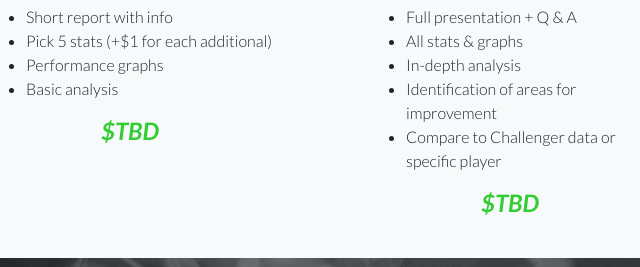
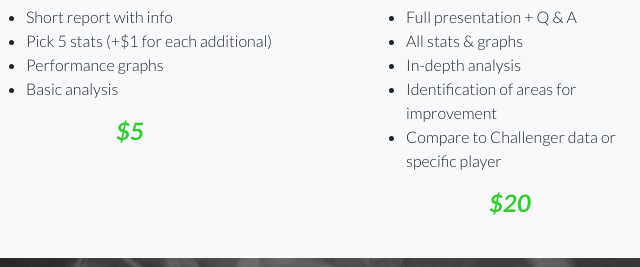
Before and after one commit to LoL-Genius/lol-genius.github.io, a website: page index.html in a window 1280 px wide. Shown: the part 2875-3142 px from the top of the page, 510-1150 px from the left. Drawn offline with Linux system fonts and the light colour scheme.

Commit message:
price update

```diff
--- a/index.html
+++ b/index.html
@@ -169,7 +169,7 @@
 				<li><p class="font-weight-light mb-0 text-left">Performance graphs</p></li>
 				<li><p class="font-weight-light mb-0 text-left">Basic analysis</p></li>
 			</ul>
-			<h4 style="color:#32CD32;"><i>$TBD</i> </h4>
+			<h4 style="color:#32CD32;"><i>$5</i> </h4>
 			</div>
         </div>
         <div class="col-lg-4">
@@ -183,7 +183,7 @@
 				<li><p class="font-weight-light mb-0 text-left">Identification of areas for improvement</p></li>
 				<li><p class="font-weight-light mb-0 text-left">Compare to Challenger data or specific player</p></li>
 			</ul>
-			<h4 style="color:#32CD32;"><i>$TBD</i> </h4>
+			<h4 style="color:#32CD32;"><i>$20</i> </h4>
 			</div>
         </div>
       </div>
```
